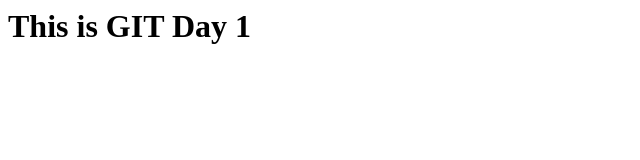
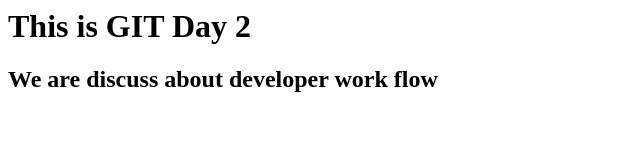
Before and after one commit to greensguna7/aquatestenv, a plain HTML site: page index.html in a window 1280 px wide. Shown: the whole page, without its empty margins (0-640 px from the left). Drawn offline with Linux system fonts and the light colour scheme.

Commit message:
Second Commit

```diff
--- a/index.html
+++ b/index.html
@@ -1,3 +1,4 @@
 <html>
-<h1>This is GIT Day 1</h1>
+<h1>This is GIT Day 2</h1>
+<h2>We are discuss about developer work flow</h2>
 </html>
```
